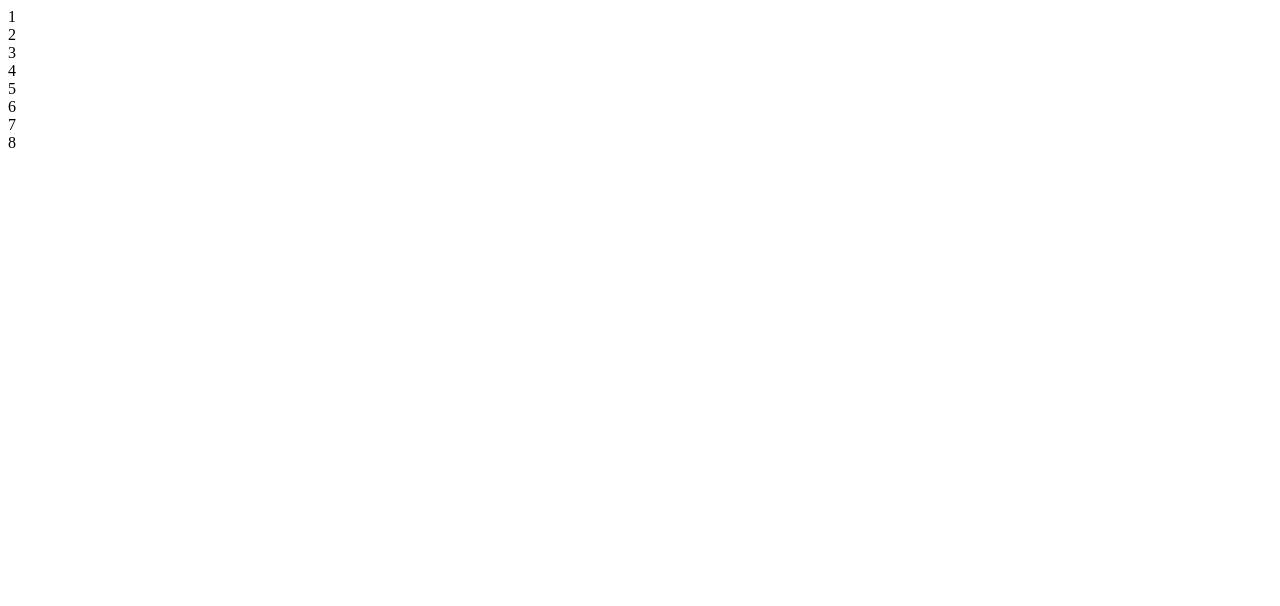
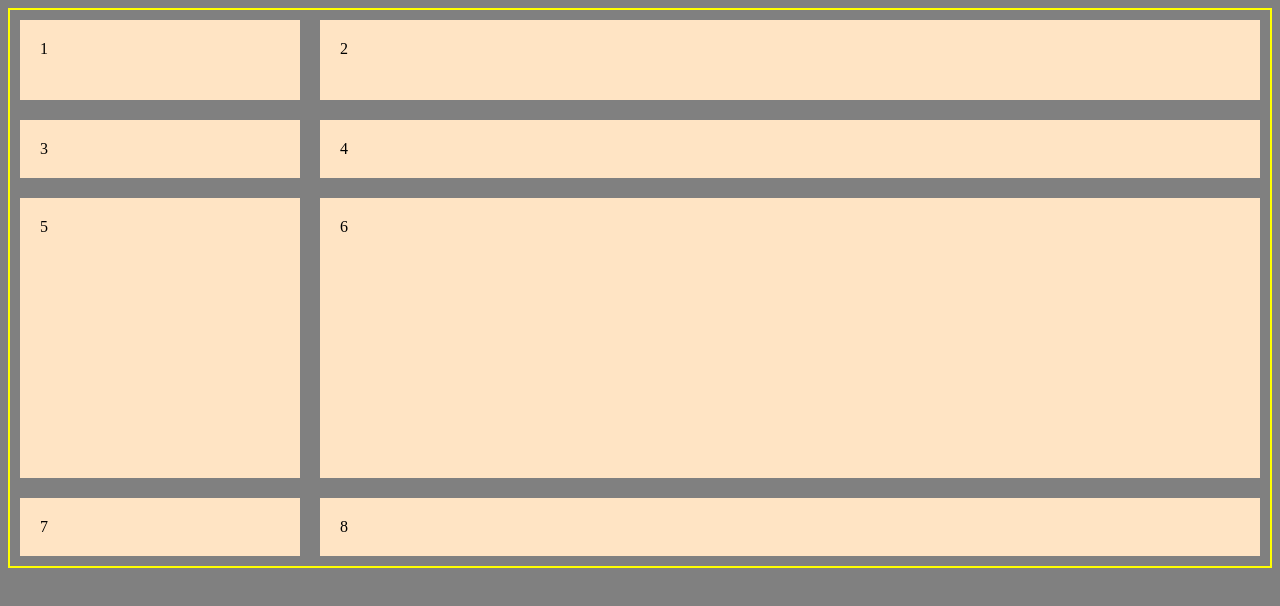
Before and after one commit to SurajRathour24/Frontend-Dev, a plain HTML site: page CSS-grid20/index.html in a window 1280 px wide. Drawn offline with Linux system fonts and the light colour scheme.

Commit message:
grid-box

```diff
--- a/CSS-grid20/index.html
+++ b/CSS-grid20/index.html
@@ -4,6 +4,22 @@
     <meta charset="UTF-8">
     <meta name="viewport" content="width=device-width, initial-scale=1.0">
     <title>HTML CSS | Grid</title>
+    <style>
+        *{
+            background-color: grey;
+        }
+        .grid-container{
+            border: 2px solid yellow;
+            display: grid;
+            grid-template-columns: 300px 1fr;
+            grid-template-rows: 100px 1fr 300px;
+        }
+        .item{
+            background-color: bisque;
+            margin: 10px;
+            padding: 20px;
+        }
+    </style>
 </head>
 <body>
 
```
